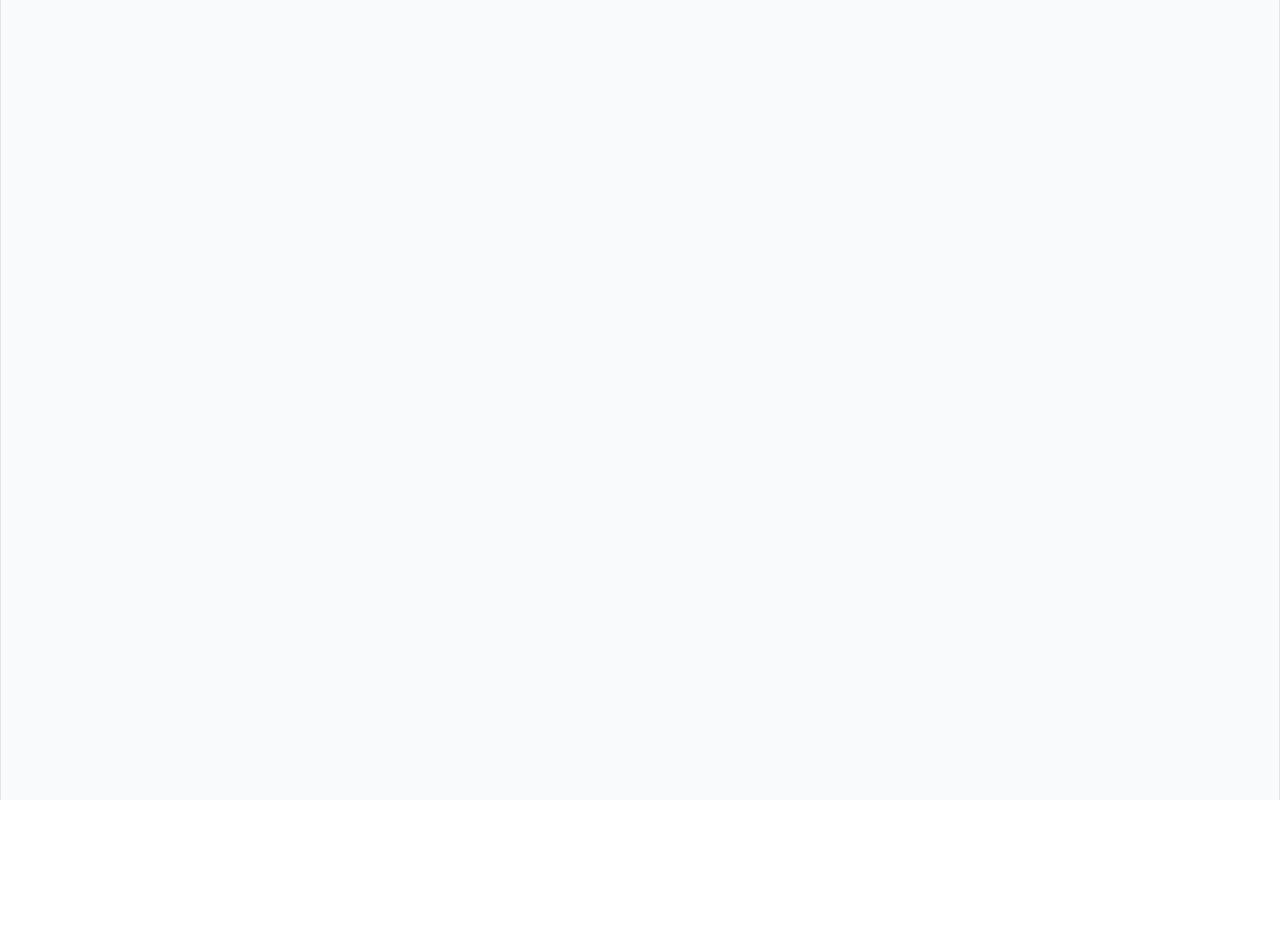
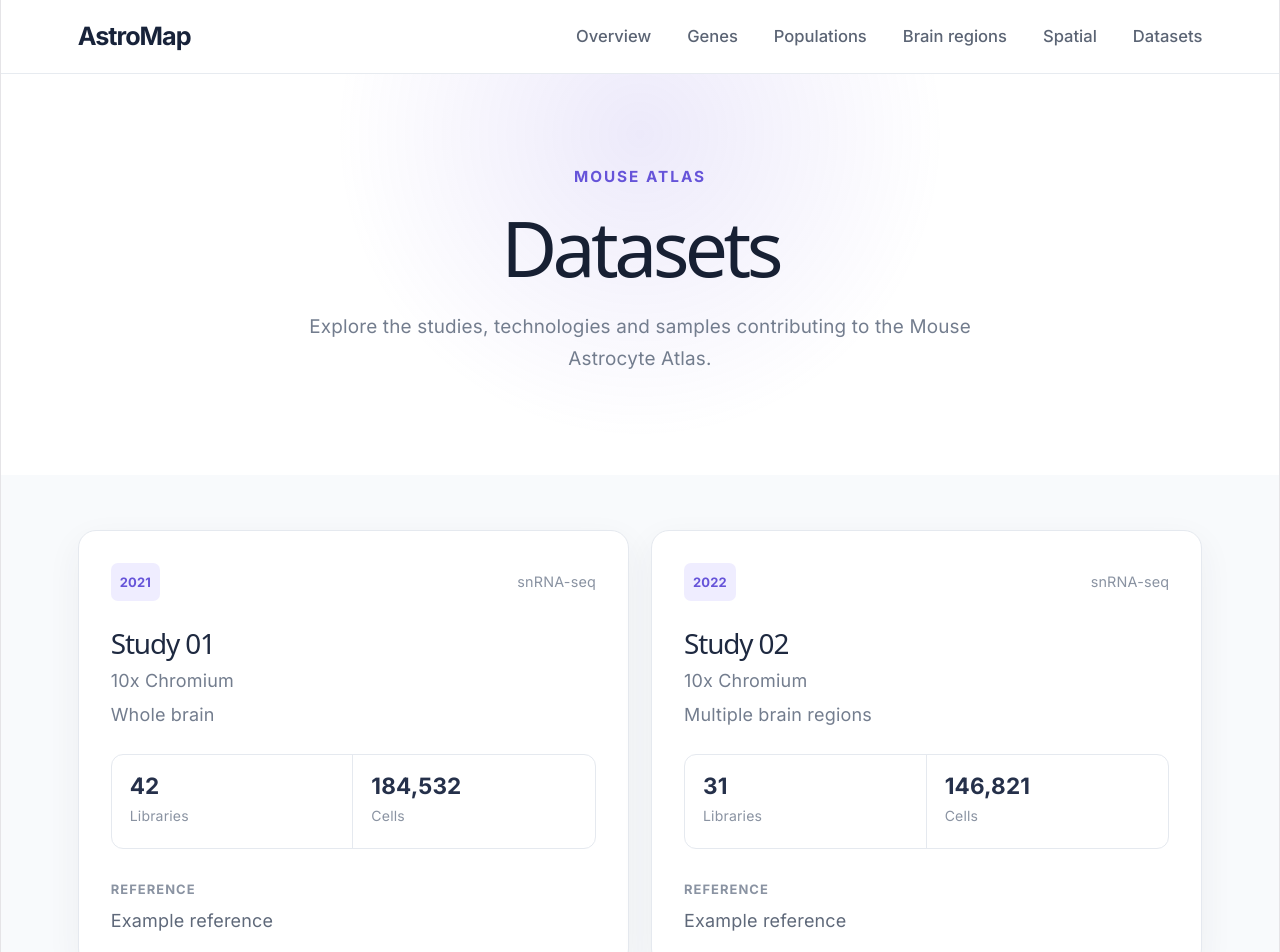
Before and after one commit to fpestana-git/AstroMap, a React (Vite) app: page /#/mouse/datasets in a window 1280 px wide. Before the commit this address had no page. Shown: the top 952 px of the page. Before the commit the page ends 800 px from the top, so only its background shows below. Built offline with nearby package versions, Linux system fonts and the light colour scheme.

Commit message:
Build mouse atlas explorers

```diff
--- /dev/null
+++ b/public/data/mouse/datasets.json
@@ -0,0 +1,46 @@
+[
+  {
+    "id": "study-01",
+    "name": "Study 01",
+    "year": 2021,
+    "technology": "10x Chromium",
+    "assay": "snRNA-seq",
+    "nCells": 184532,
+    "nLibraries": 42,
+    "coverage": "Whole brain",
+    "reference": "Example reference"
+  },
+  {
+    "id": "study-02",
+    "name": "Study 02",
+    "year": 2022,
+    "technology": "10x Chromium",
+    "assay": "snRNA-seq",
+    "nCells": 146821,
+    "nLibraries": 31,
+    "coverage": "Multiple brain regions",
+    "reference": "Example reference"
+  },
+  {
+    "id": "study-03",
+    "name": "Study 03",
+    "year": 2023,
+    "technology": "10x Chromium",
+    "assay": "scRNA-seq",
+    "nCells": 121504,
+    "nLibraries": 24,
+    "coverage": "Whole brain",
+    "reference": "Example reference"
+  },
+  {
+    "id": "spatial-study",
+    "name": "Spatial transcriptomics",
+    "year": 2024,
+    "technology": "10x Visium",
+    "assay": "Spatial transcriptomics",
+    "nCells": 0,
+    "nLibraries": 18,
+    "coverage": "Whole-brain sections",
+    "reference": "Example reference"
+  }
+]
--- a/src/App.css
+++ b/src/App.css
@@ -1161,6 +1161,118 @@ nav button:hover {
   font-size: 0.78rem;
 }
 
+/* Dataset browser */
+
+.dataset-grid {
+  display: grid;
+  grid-template-columns: repeat(2, 1fr);
+  gap: 22px;
+}
+
+.dataset-card {
+  min-height: 320px;
+  padding: 32px;
+
+  background: #ffffff;
+  border: 1px solid #e5e9ef;
+  border-radius: 18px;
+
+  box-shadow: 0 12px 35px rgba(44, 54, 76, 0.06);
+}
+
+.dataset-card-header {
+  display: flex;
+  justify-content: space-between;
+  align-items: center;
+  gap: 20px;
+}
+
+.dataset-year {
+  padding: 6px 9px;
+
+  background: #efedff;
+  border-radius: 7px;
+
+  color: #6654d9;
+  font-size: 0.72rem;
+  font-weight: 700;
+}
+
+.dataset-assay {
+  color: #8a93a2;
+  font-size: 0.8rem;
+}
+
+.dataset-card h2 {
+  margin: 26px 0 8px;
+
+  color: #1e2940;
+  font-size: 1.55rem;
+  letter-spacing: -0.04em;
+}
+
+.dataset-technology,
+.dataset-coverage {
+  margin: 0 0 8px;
+
+  color: #737d8e;
+}
+
+.dataset-metrics {
+  margin-top: 26px;
+
+  display: grid;
+  grid-template-columns: repeat(2, 1fr);
+
+  border: 1px solid #e5e9ef;
+  border-radius: 12px;
+
+  overflow: hidden;
+}
+
+.dataset-metrics div {
+  padding: 18px;
+
+  display: flex;
+  flex-direction: column;
+
+  border-right: 1px solid #e5e9ef;
+}
+
+.dataset-metrics div:last-child {
+  border-right: none;
+}
+
+.dataset-metrics strong {
+  color: #25304a;
+  font-size: 1.25rem;
+}
+
+.dataset-metrics span {
+  margin-top: 4px;
+
+  color: #8a93a2;
+  font-size: 0.78rem;
+}
+
+.dataset-reference {
+  margin-top: 26px;
+}
+
+.dataset-reference > span {
+  color: #8a93a2;
+  font-size: 0.72rem;
+  font-weight: 700;
+  text-transform: uppercase;
+  letter-spacing: 0.08em;
+}
+
+.dataset-reference p {
+  margin: 6px 0 0;
+
+  color: #5f697a;
+}
+
 /* Mobile */
 
 @media (max-width: 800px) {
@@ -1268,4 +1380,7 @@ nav button:hover {
   .spatial-metadata div:last-child {
     border-bottom: none;
   }
+  .dataset-grid {
+    grid-template-columns: 1fr;
+  }
 }
--- a/src/App.tsx
+++ b/src/App.tsx
@@ -9,6 +9,7 @@ import MousePopulationDetail from './pages/MousePopulationDetail'
 import MouseRegions from './pages/MouseRegions'
 import MouseRegionDetail from './pages/MouseRegionDetail'
 import MouseSpatial from './pages/MouseSpatial'
+import MouseDatasets from './pages/MouseDatasets'
 
 function HomePage() {
   const navigate = useNavigate()
@@ -142,6 +143,10 @@ function App() {
         path="/mouse/spatial"
         element={<MouseSpatial />}
       />
+      <Route
+        path="/mouse/datasets"
+        element={<MouseDatasets />}
+      />
       <Route path="/human" element={<HumanAtlas />} />
     </Routes>
   )
--- a/src/pages/MouseAtlas.tsx
+++ b/src/pages/MouseAtlas.tsx
@@ -24,7 +24,9 @@ function MouseAtlas() {
           <button onClick={() => navigate('/mouse/spatial')}>
             Spatial
           </button>
-          <button>Datasets</button>
+          <button onClick={() => navigate('/mouse/datasets')}>
+            Datasets
+          </button>
         </nav>
       </header>
 
--- /dev/null
+++ b/src/pages/MouseDatasets.tsx
@@ -0,0 +1,155 @@
+import { useEffect, useState } from 'react'
+import { useNavigate } from 'react-router-dom'
+
+type Dataset = {
+  id: string
+  name: string
+  year: number
+  technology: string
+  assay: string
+  nCells: number
+  nLibraries: number
+  coverage: string
+  reference: string
+}
+
+function MouseDatasets() {
+  const navigate = useNavigate()
+
+  const [datasets, setDatasets] = useState<Dataset[]>([])
+  const [loading, setLoading] = useState(true)
+  const [loadError, setLoadError] = useState(false)
+
+  useEffect(() => {
+    async function loadDatasets() {
+      try {
+        const response = await fetch(
+          `${import.meta.env.BASE_URL}data/mouse/datasets.json`,
+        )
+
+        if (!response.ok) {
+          throw new Error('Could not load dataset data')
+        }
+
+        const data: Dataset[] = await response.json()
+
+        setDatasets(data)
+        setLoading(false)
+      } catch (error) {
+        console.error(error)
+        setLoadError(true)
+        setLoading(false)
+      }
+    }
+
+    loadDatasets()
+  }, [])
+
+  return (
+    <div className="atlas-page">
+      <header className="navbar">
+        <button className="logo-button" onClick={() => navigate('/')}>
+          AstroMap
+        </button>
+
+        <nav>
+          <button onClick={() => navigate('/mouse')}>
+            Overview
+          </button>
+
+          <button onClick={() => navigate('/mouse/genes')}>
+            Genes
+          </button>
+
+          <button onClick={() => navigate('/mouse/populations')}>
+            Populations
+          </button>
+
+          <button onClick={() => navigate('/mouse/regions')}>
+            Brain regions
+          </button>
+
+          <button onClick={() => navigate('/mouse/spatial')}>
+            Spatial
+          </button>
+
+          <button>Datasets</button>
+        </nav>
+      </header>
+
+      <main>
+        <section className="gene-hero">
+          <p className="eyebrow">Mouse atlas</p>
+
+          <h1>Datasets</h1>
+
+          <p>
+            Explore the studies, technologies and samples contributing
+            to the Mouse Astrocyte Atlas.
+          </p>
+        </section>
+
+        <section className="population-browser">
+          {loading && <p>Loading datasets...</p>}
+
+          {loadError && (
+            <p>
+              Dataset information could not be loaded.
+            </p>
+          )}
+
+          {!loading && !loadError && (
+            <div className="dataset-grid">
+              {datasets.map((dataset) => (
+                <article className="dataset-card" key={dataset.id}>
+                  <div className="dataset-card-header">
+                    <span className="dataset-year">
+                      {dataset.year}
+                    </span>
+
+                    <span className="dataset-assay">
+                      {dataset.assay}
+                    </span>
+                  </div>
+
+                  <h2>{dataset.name}</h2>
+
+                  <p className="dataset-technology">
+                    {dataset.technology}
+                  </p>
+
+                  <p className="dataset-coverage">
+                    {dataset.coverage}
+                  </p>
+
+                  <div className="dataset-metrics">
+                    <div>
+                      <strong>{dataset.nLibraries}</strong>
+                      <span>Libraries</span>
+                    </div>
+
+                    {dataset.nCells > 0 && (
+                      <div>
+                        <strong>
+                          {dataset.nCells.toLocaleString()}
+                        </strong>
+                        <span>Cells</span>
+                      </div>
+                    )}
+                  </div>
+
+                  <div className="dataset-reference">
+                    <span>Reference</span>
+                    <p>{dataset.reference}</p>
+                  </div>
+                </article>
+              ))}
+            </div>
+          )}
+        </section>
+      </main>
+    </div>
+  )
+}
+
+export default MouseDatasets
--- a/src/pages/MouseGenes.tsx
+++ b/src/pages/MouseGenes.tsx
@@ -116,7 +116,9 @@ return (
           <button onClick={() => navigate('/mouse/spatial')}>
             Spatial
           </button>
-          <button>Datasets</button>
+          <button onClick={() => navigate('/mouse/datasets')}>
+            Datasets
+          </button>
         </nav>
       </header>
 
--- a/src/pages/MousePopulationDetail.tsx
+++ b/src/pages/MousePopulationDetail.tsx
@@ -75,7 +75,9 @@ function MousePopulationDetail() {
           <button onClick={() => navigate('/mouse/spatial')}>
             Spatial
           </button>
-          <button>Datasets</button>
+          <button onClick={() => navigate('/mouse/datasets')}>
+            Datasets
+          </button>
         </nav>
       </header>
 
--- a/src/pages/MousePopulations.tsx
+++ b/src/pages/MousePopulations.tsx
@@ -63,7 +63,9 @@ function MousePopulations() {
           <button onClick={() => navigate('/mouse/spatial')}>
             Spatial
           </button>
-          <button>Datasets</button>
+          <button onClick={() => navigate('/mouse/datasets')}>
+            Datasets
+          </button>
         </nav>
       </header>
 
--- a/src/pages/MouseRegionDetail.tsx
+++ b/src/pages/MouseRegionDetail.tsx
@@ -79,7 +79,9 @@ function MouseRegionDetail() {
           <button onClick={() => navigate('/mouse/spatial')}>
             Spatial
           </button>
-          <button>Datasets</button>
+          <button onClick={() => navigate('/mouse/datasets')}>
+            Datasets
+          </button>
         </nav>
       </header>
 
--- a/src/pages/MouseRegions.tsx
+++ b/src/pages/MouseRegions.tsx
@@ -67,7 +67,9 @@ function MouseRegions() {
           <button onClick={() => navigate('/mouse/spatial')}>
             Spatial
           </button>
-          <button>Datasets</button>
+          <button onClick={() => navigate('/mouse/datasets')}>
+            Datasets
+          </button>
         </nav>
       </header>
 
--- a/src/pages/MouseSpatial.tsx
+++ b/src/pages/MouseSpatial.tsx
@@ -79,7 +79,9 @@ function MouseSpatial() {
           </button>
 
           <button>Spatial</button>
-          <button>Datasets</button>
+          <button onClick={() => navigate('/mouse/datasets')}>
+            Datasets
+          </button>
         </nav>
       </header>
 
```
